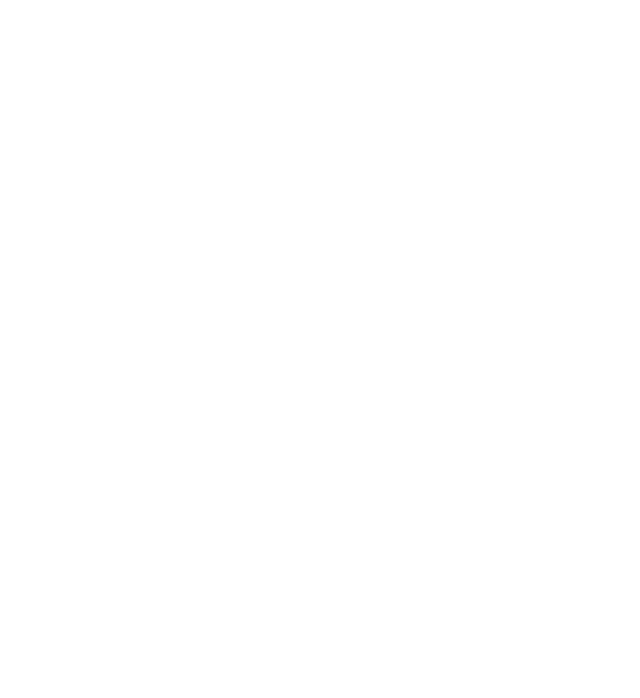
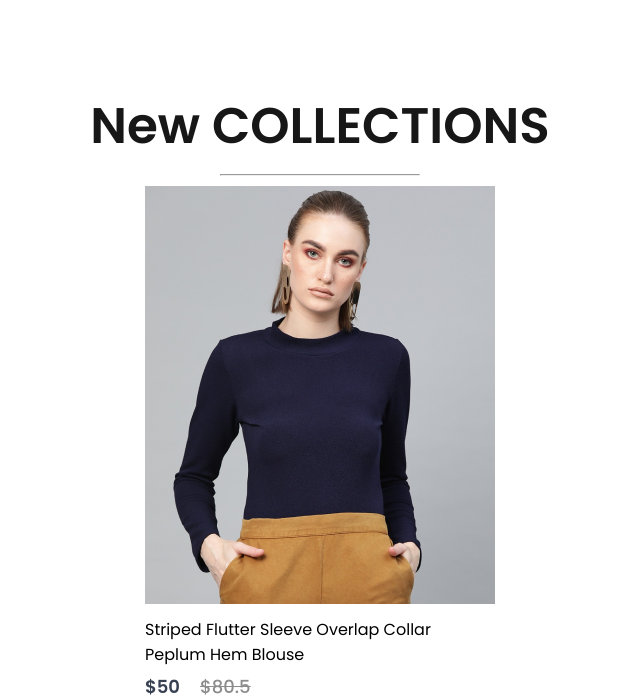
Before and after one commit to ankittripathe/FashionHub, a React (Vite) app: page / in a window 1280 px wide. Shown: the part 2158-2856 px from the top of the page, without its empty margins (320-960 px from the left). Before the commit the page ends 2247 px from the top, so only its background shows below. Built offline with nearby package versions, Linux system fonts and the light colour scheme.

Commit message:
new collections

```diff
--- /dev/null
+++ b/src/Components/NewCollections/NewCollections.css
@@ -0,0 +1,22 @@
+.new-collections {
+  display: flex;
+  flex-direction: column;
+  align-items: center;
+  gap: 10px;
+  height: 90vh;
+}
+.new-collections h1 {
+  color: #171717;
+  font-size: 50px;
+  font-weight: 600;
+}
+.new-collections hr {
+  width: 200px;
+  height: 6px;
+  border-radius: 10px;
+  background: #252525;
+}
+
+.collections{
+
+}
--- /dev/null
+++ b/src/Components/NewCollections/NewCollections.jsx
@@ -0,0 +1,29 @@
+import React from "react";
+import "./NewCollections.css";
+import new_collection from "../Assets/new_collections";
+import Item from "../Item/Item";
+
+const NewCollections = () => {
+  return (
+    <div className="new-collections">
+      <h1>New COLLECTIONS</h1>
+      <hr />
+      <div className="collections">
+        {new_collection.map((item, key) => {
+          return (
+            <Item
+              key={key}
+              id={item.id}
+              name={item.name}
+              image={item.image}
+              new_price={item.new_price}
+              old_price={item.old_price}
+            />
+          );
+        })}
+      </div>
+    </div>
+  );
+};
+
+export default NewCollections;
--- a/src/Pages/Shop.jsx
+++ b/src/Pages/Shop.jsx
@@ -2,6 +2,7 @@
 import Hero from '../Components/Hero/Hero'
 import Popular from '../Components/Popular/Popular'
 import Offers from '../Components/Offers/Offers'
+import NewCollections from '../Components/NewCollections/NewCollections'
 
 const Shop = () => {
   return (
@@ -9,6 +10,7 @@
       <Hero/>
       <Popular/>
       <Offers/>
+      <NewCollections/>
     </div>
   )
 }
```
